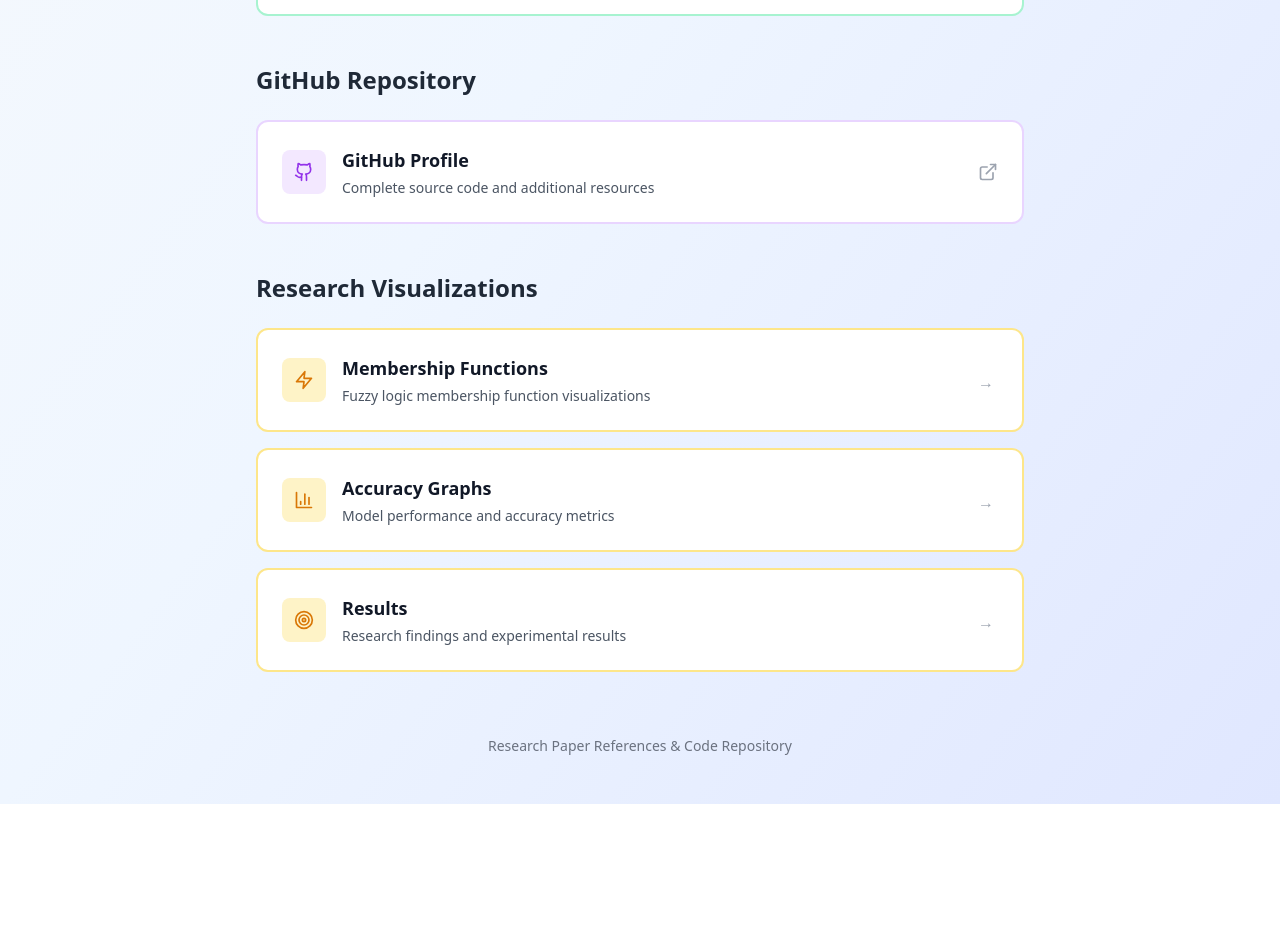
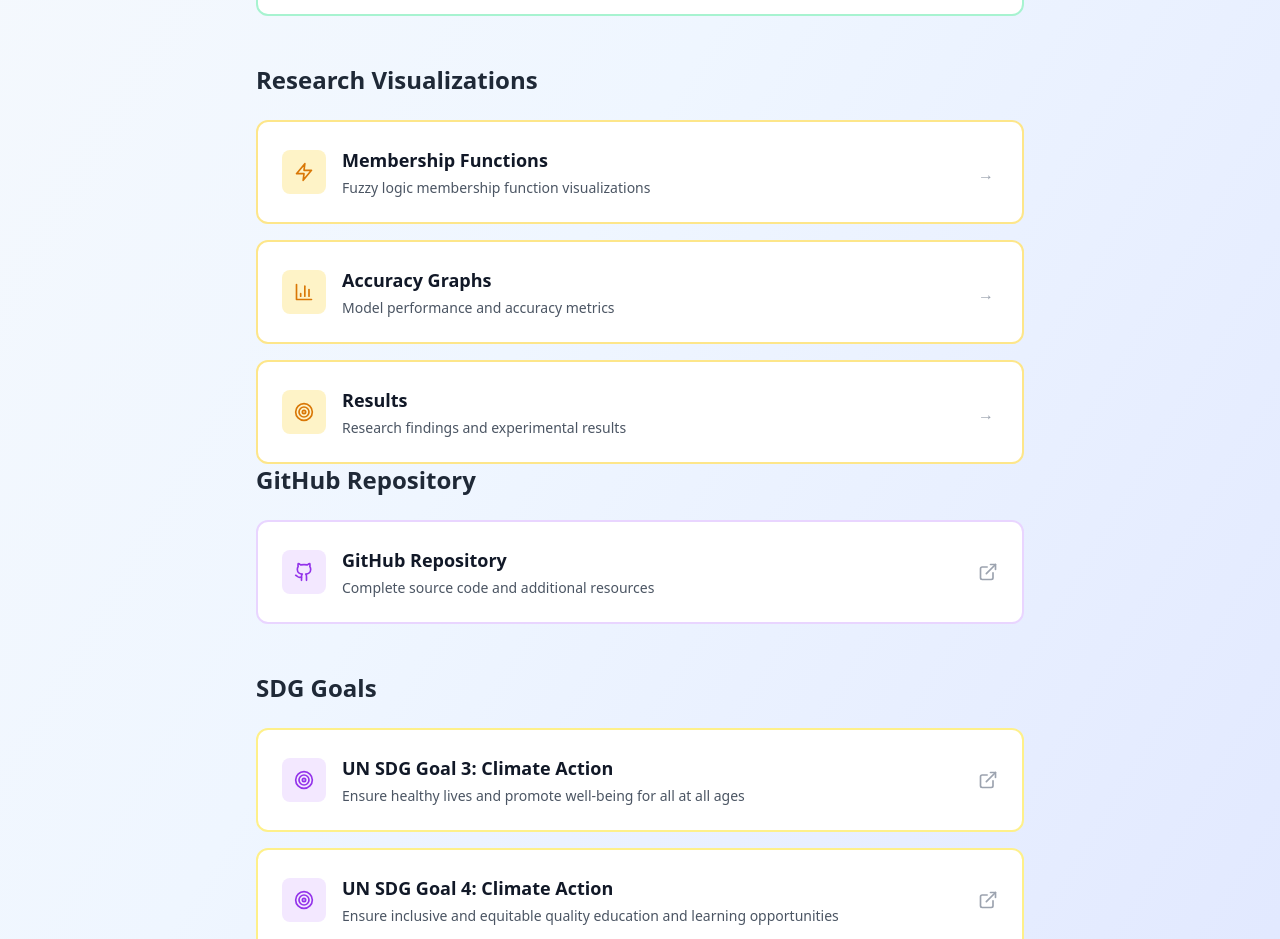
Before and after one commit to george-bobby/flood-prediction, a React (Vite) app: page / in a window 1280 px wide. Shown: the part 920-1859 px from the top of the page. Before the commit the page ends 1724 px from the top, so only its background shows below. Built offline with nearby package versions, Linux system fonts and the light colour scheme.

Commit message:
links update

```diff
--- a/src/pages/Home.tsx
+++ b/src/pages/Home.tsx
@@ -1,4 +1,3 @@
-import React from 'react';
 import { Link } from 'react-router-dom';
 import { ExternalLink, BookOpen, Code, Github, BarChart3, Target, Zap } from 'lucide-react';
 
@@ -15,10 +14,24 @@ const Home = () => {
       description: "Springer Article - Environmental Management",
       url: "https://link.springer.com/article/10.1007/s11069-018-3456-z",
       icon: <BookOpen className="w-5 h-5" />
+    }
+  ];
+  const sdgRelations = [
+    {
+      title: "UN SDG Goal 3: Climate Action",
+      description: "Ensure healthy lives and promote well-being for all at all ages",
+      url: "https://sdgs.un.org/goals/goal3",
+      icon: <Target className="w-5 h-5" />
+    },
+    {
+      title: "UN SDG Goal 4: Climate Action",
+      description: "Ensure inclusive and equitable quality education and learning opportunities",
+      url: "https://sdgs.un.org/goals/goal4",
+      icon: <Target className="w-5 h-5" />
     },
     {
       title: "UN SDG Goal 13: Climate Action",
-      description: "United Nations Sustainable Development Goals",
+      description: "Take urgent action to combat climate change and its impacts",
       url: "https://sdgs.un.org/goals/goal13",
       icon: <Target className="w-5 h-5" />
     }
@@ -36,14 +49,20 @@ const Home = () => {
       description: "Google Colab Notebook - Secondary Analysis",
       url: "https://colab.research.google.com/drive/1D145yB779D0m17odxyU0qtZIJwSzkpnD?usp=sharing",
       icon: <Code className="w-5 h-5" />
+    },
+    {
+      title: "Climate Data Analysis - Model 3",
+      description: "Google Colab Notebook - Tertiary Analysis",
+      url: "https://colab.research.google.com/drive/1sl2xWcVjpAbSL2-FSCRinq_UZ2Y6xA6b?usp=sharing",
+      icon: <Code className="w-5 h-5" />
     }
   ];
 
   const githubLinks = [
     {
-      title: "GitHub Profile",
+      title: "GitHub Repository",
       description: "Complete source code and additional resources",
-      url: "https://github.com/george-bobby/",
+      url: "https://github.com/george-bobby/fuzzynn-prediction",
       icon: <Github className="w-5 h-5" />
     }
   ];
@@ -69,7 +88,18 @@ const Home = () => {
     }
   ];
 
-  const ExternalLinkCard = ({ link, colorScheme }) => (
+  // Define the type for ExternalLinkCard props
+  interface ExternalLinkCardProps {
+    link: {
+      title: string;
+      description: string;
+      url: string;
+      icon: JSX.Element;
+    };
+    colorScheme: string;
+  }
+
+  const ExternalLinkCard: React.FC<ExternalLinkCardProps> = ({ link, colorScheme }) => (
     <a
       href={link.url}
       target="_blank"
@@ -79,11 +109,10 @@ const Home = () => {
       <div className={`p-6 rounded-xl border-2 transition-all duration-300 hover:scale-[1.02] hover:shadow-lg ${colorScheme}`}>
         <div className="flex items-center justify-between">
           <div className="flex items-center space-x-4">
-            <div className={`p-3 rounded-lg ${
-              colorScheme.includes('blue') ? 'bg-blue-100 text-blue-600' :
+            <div className={`p-3 rounded-lg ${colorScheme.includes('blue') ? 'bg-blue-100 text-blue-600' :
               colorScheme.includes('emerald') ? 'bg-emerald-100 text-emerald-600' :
-              'bg-purple-100 text-purple-600'
-            }`}>
+                'bg-purple-100 text-purple-600'
+              }`}>
               {link.icon}
             </div>
             <div>
@@ -136,18 +165,6 @@ const Home = () => {
           ))}
         </div>
 
-        {/* GitHub Links */}
-        <div className="space-y-4 mb-12">
-          <h2 className="text-2xl font-semibold text-gray-800 mb-6">GitHub Repository</h2>
-          {githubLinks.map((link, index) => (
-            <ExternalLinkCard
-              key={index}
-              link={link}
-              colorScheme="bg-white border-purple-200 hover:border-purple-400 hover:bg-purple-50"
-            />
-          ))}
-        </div>
-
         {/* Research Visualizations */}
         <div className="space-y-4">
           <h2 className="text-2xl font-semibold text-gray-800 mb-6">Research Visualizations</h2>
@@ -179,6 +196,30 @@ const Home = () => {
           ))}
         </div>
 
+        {/* GitHub Links */}
+        <div className="space-y-4 mb-12">
+          <h2 className="text-2xl font-semibold text-gray-800 mb-6">GitHub Repository</h2>
+          {githubLinks.map((link, index) => (
+            <ExternalLinkCard
+              key={index}
+              link={link}
+              colorScheme="bg-white border-purple-200 hover:border-purple-400 hover:bg-purple-50"
+            />
+          ))}
+        </div>
+
+        {/* SDG Links */}
+        <div className="space-y-4 mb-12">
+          <h2 className="text-2xl font-semibold text-gray-800 mb-6">SDG Goals</h2>
+          {sdgRelations.map((link, index) => (
+            <ExternalLinkCard
+              key={index}
+              link={link}
+              colorScheme="bg-white border-yellow-200 hover:border-yellow-400 hover:bg-yellow-50"
+            />
+          ))}
+        </div>
+
         {/* Footer */}
         <div className="mt-16 text-center">
           <p className="text-gray-500 text-sm">
```
